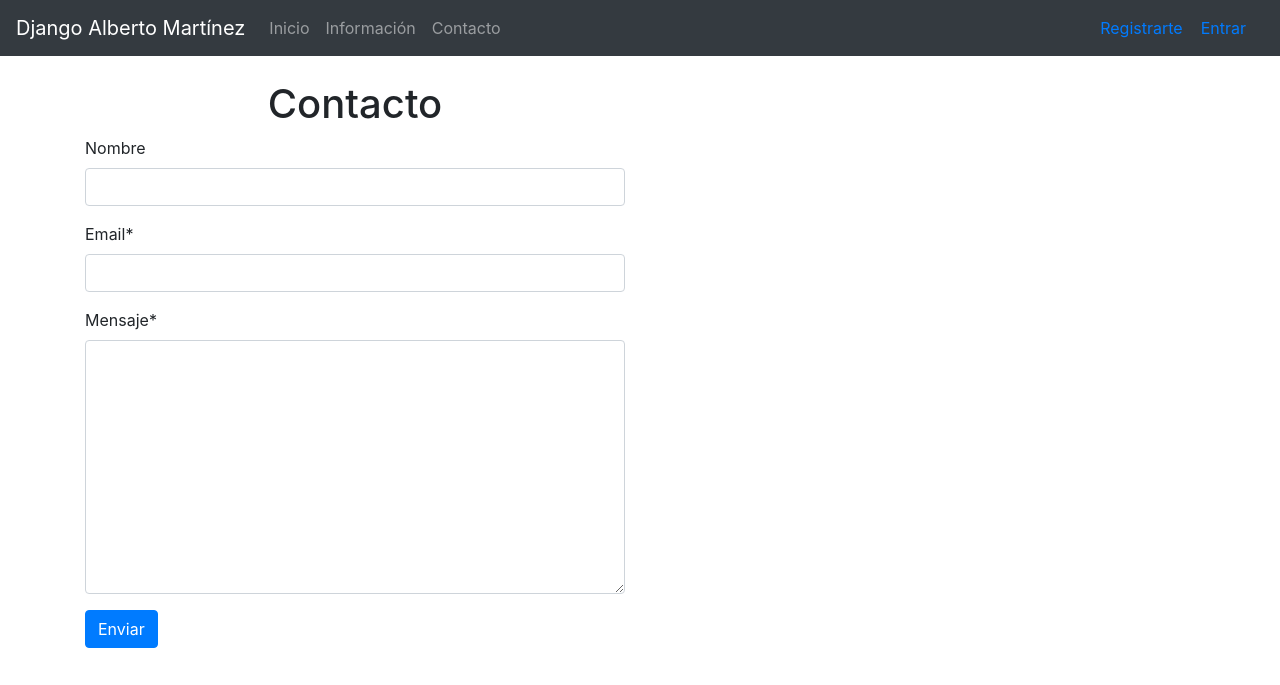
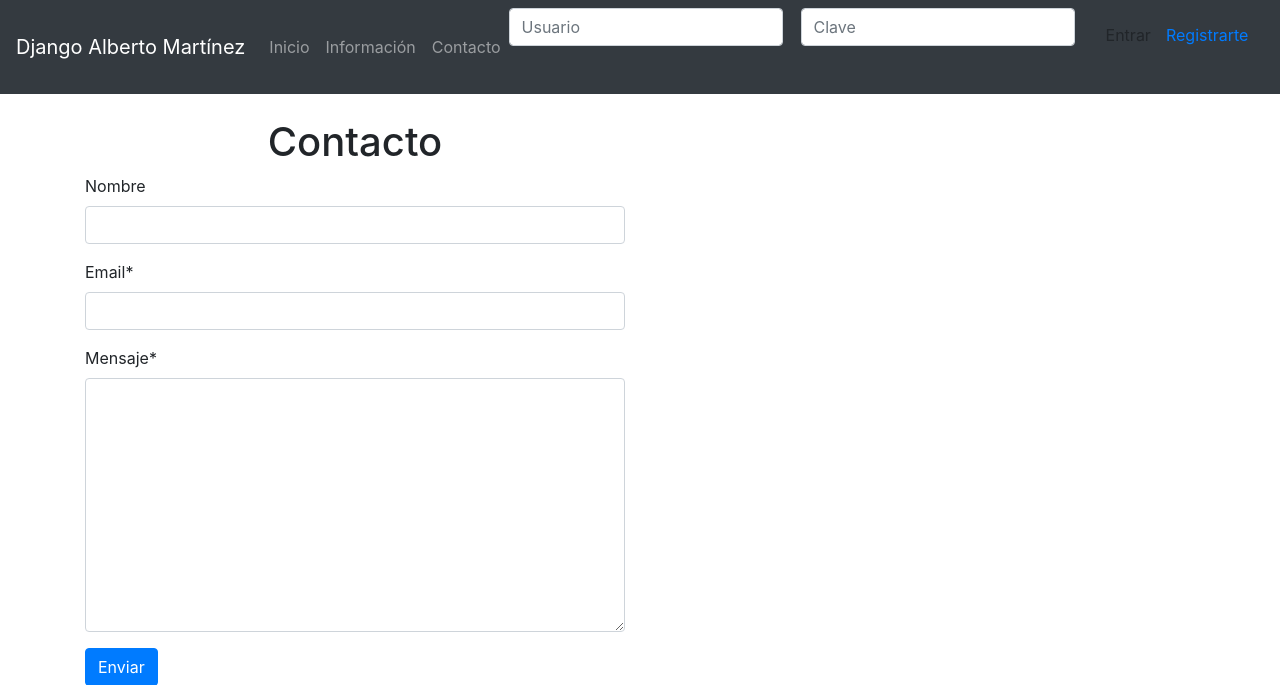
Before and after one commit to Albertomarrod1/django, a Django app: page /contact/ in a window 1280 px wide. Shown: the top 685 px of the page. Run offline with Django 3.2, Linux system fonts and the light colour scheme; some libraries are stand-ins or nearby versions.

Commit message:
Commit 12 Django
Abarca los videos 34, 35 y 36.

```diff
--- a/Django/src/templates/base.html
+++ b/Django/src/templates/base.html
@@ -10,7 +10,9 @@
     <meta name="generator" content="Jekyll v3.8.5">
     <title>{% block head_title %}Django{% endblock %}</title>
 
-    <link rel="canonical" href="https://getbootstrap.com/docs/4.3/examples/navbar-static/">
+<style>
+  {% block style %}{% endblock %}
+</style>
 
 {% include 'head_css.html' %}
 
@@ -19,10 +21,11 @@
 
 {% include 'navbar.html' %}
 
+{% block jumbotron %}
+{% endblock %}
 <main role="main" class="container">
 
-{% block jumbotron %}
-{% endblock %}
+
 
 {% block content %}
 {% endblock %}
--- a/Django/src/templates/navbar.html
+++ b/Django/src/templates/navbar.html
@@ -16,6 +16,24 @@
       </li>
     </ul>
 
+
+    <form class="nav navbar-right" method='POST' action='{% url "auth_login" %}'>{% csrf_token %}
+    {% if not request.user.is_authenticated and not '/accounts/login' in request.get_full_path %}
+      <div class='form-group'>
+        <input type="text" class="form-control" name="username" placeholder="Usuario" />
+      </div>
+      &nbsp;&nbsp;&nbsp;&nbsp;
+      <div class='form-group'>
+        <input type="password" class="form-control" name="password" placeholder="Clave" />
+      </div>
+      &nbsp;&nbsp;&nbsp;&nbsp;
+      <button type='submit' class='btn btn-default'>
+        Entrar
+      </button>
+      &nbsp;&nbsp;&nbsp;&nbsp;
+          {% endif %}
+    </form>
+
     <ul class='nav navbar-nav navbar-right'>
       {% if request.user.is_authenticated %}
       <li><a href="{% url 'auth_logout' %}">Salir</a></li>
@@ -23,9 +41,9 @@
       {% else %}
       <li><a href="{% url 'registration_register' %}">Registrarte</a></li>
       &nbsp;&nbsp;&nbsp;&nbsp;
-      <li><a href="{% url 'auth_login' %}">Entrar</a></li>
+<!--       <li><a href="{% url 'auth_login' %}">entrar</a></li>
       &nbsp;&nbsp;&nbsp;&nbsp;
-      {% endif %}
+      {% endif %} -->
     </ul>
 
   </div>
```
Also changed, not shown: Django/src/templates/inicio.html (+17 -2 lines), Django/src/db.sqlite3.
